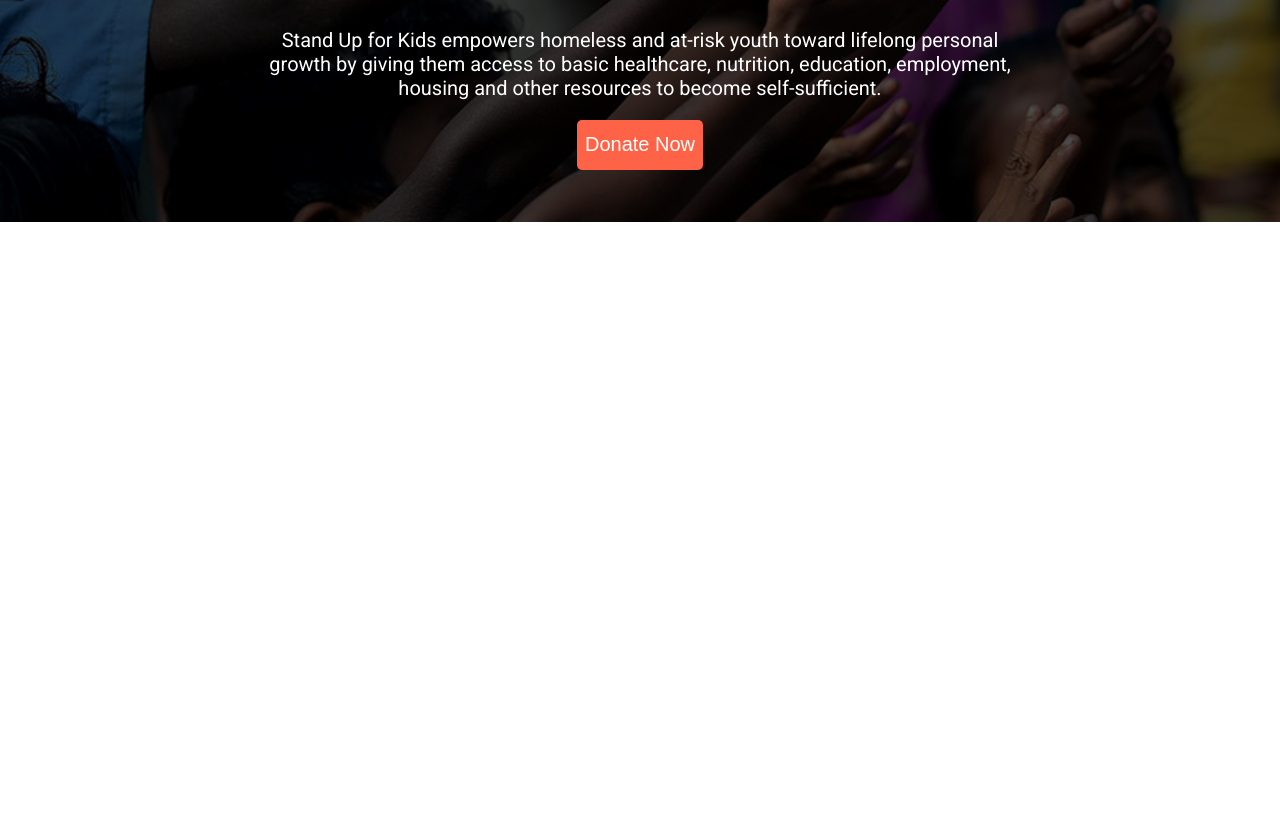
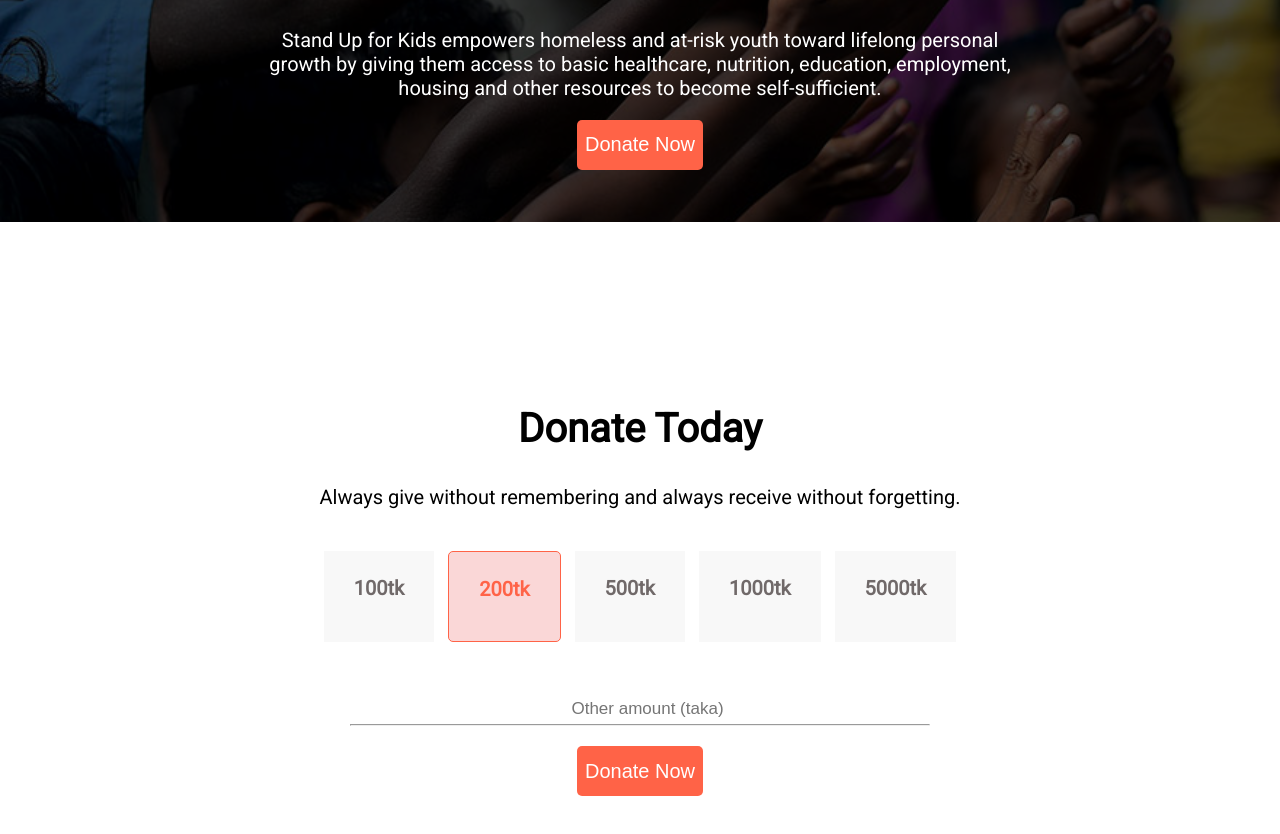
Before and after one commit to Sultana24/donation-website, a plain HTML site: page index.html in a window 1280 px wide. Shown: the part 470-1304 px from the top of the page. Before the commit the page ends 800 px from the top, so only its background shows below. Drawn offline with Linux system fonts and the light colour scheme.

Commit message:
second section

```diff
--- a/index.html
+++ b/index.html
@@ -21,5 +21,26 @@
               </div>
 
 </section>
+<section class="second-sec">
+       <div>
+              <h2>Donate Today</h2>
+              <p>
+                     Always give without remembering and always receive without forgetting.
+              </p>
+       </div>
+       <div class="donate-box">
+              <div class="taka"><p>100tk</p></div>
+              <div class="ta-ka"><p>200tk</p></div>
+              <div class="taka"><p>500tk</p></div>
+              <div class="taka"><p>1000tk</p></div>
+              <div class="taka"><p>5000tk</p></div>
+       </div>
+       <div class="input-section">
+              <input type="text" placeholder="Other amount (taka)">
+              <hr>
+              <button>Donate Now</button>
+       </div>
+
+</section>
 </body>
 </html>
--- a/style.css
+++ b/style.css
@@ -42,3 +42,67 @@ font-family: 'Roboto', sans-serif;
           font-size: 20px;
           font-weight: 600px;
 }
+.second-sec {
+          text-align: center;
+          color: black;
+          padding: 150px;
+}
+.second-sec h2{
+          font-size: 40px;
+          font-weight:bold;
+}
+.second-sec p{
+          font-size: 20px;
+          padding-bottom: 15px;
+}
+.donate-box{
+          display: flex;
+          justify-content: center;
+          border-radius: 5px;
+          text-align: center;
+
+
+}
+.taka{
+          margin: 7px;
+          padding: 5px 30px;
+          background-color:#f8f8f8;
+          color:rgb(112, 105, 105);
+          font-size:50px;
+          font-weight:bold;
+          display: inline-block;
+}
+.ta-ka{
+          margin: 7px;
+          padding: 5px 30px;
+          background-color:#fad7d7;
+          color:tomato;
+          border: 1px solid tomato;
+          border-radius: 5px;
+          font-size:50px;
+          font-weight:bold;
+          display: inline-block;
+}
+.input-section input{
+                    margin-top: 30px;
+                    padding: 20px 0px 5px 15px;
+                    border: none;
+                    font-size: 17px;
+                    text-align: center;
+
+}
+hr{
+        margin: 0px 200px 0px 200px ;
+
+}
+.input-section button{
+          margin-top: 20px;
+                    height: 50px;
+                    padding: 8px;
+                    border: none;
+                    border-radius: 5px;
+                    background-color: tomato;
+                    color: #fff;
+                    font-size: 20px;
+                    font-weight: 600px;
+}
```
